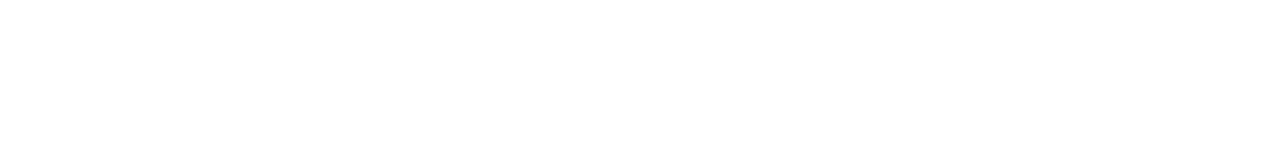
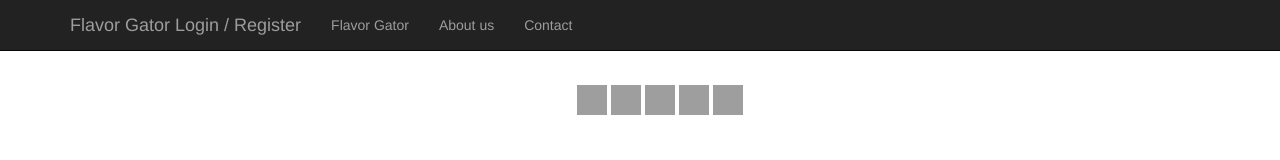
Before and after one commit to nicolas-shupe/flavorgator, a plain HTML site: page public/app.html in a window 1280 px wide. Drawn offline with Linux system fonts and the light colour scheme; grey boxes are pictures that could not be loaded.

Commit message:
final commit before merg

```diff
--- a/public/about.html
+++ b/public/about.html
@@ -144,3 +144,25 @@
 </body>
 
 </html>
+
+
+
+<!--social media buttons-->
+<footer>
+<head>
+<link rel="stylesheet" type="text/css" href="socialmedia.css">
+</head>
+<div class="container">
+    <div class="row">
+    <div class="social">
+            <ul class="social_icons text-center">
+              <li class="facebook"><a href="https://www.facebook.com/Flavor-Gator-1481504198548814/">facebook</a></li>
+              <li class="twitter"><a href="https://twitter.com/FlavorGator">twitter</a></li>
+             <li class="insta"><a href="https://www.instagram.com/flavorgatorofficial/?hl=en">insta</a></li>
+             <li class="youtube"><a href="https://www.youtube.com/channel/UCYi1gVv0l8iOUMzvhvQNlTA">youtube</a></li>
+            <li class="pin"><a href="https://www.pinterest.com/flavorgator/">pintrest</a></li>
+         </ul>
+     </div>
+    </div>
+</div>
+</footer>
--- a/public/app.html
+++ b/public/app.html
@@ -0,0 +1,107 @@
+<!DOCTYPE html>
+<html lang="en">
+
+<head>
+
+    <meta charset="utf-8">
+    <meta http-equiv="X-UA-Compatible" content="IE=edge">
+    <meta name="viewport" content="width=device-width, initial-scale=1">
+    <meta name="description" content="">
+    <meta name="author" content="">
+
+    <!-- this is the name in the users tab -->
+    <title>Flavor Gator Homepage</title>
+    <link href="res/flavorgatoricon.ico" rel="shortcut icon" />
+
+
+
+
+    <!-- Bootstrap Core CSS -->
+    <link href="css/bootstrap.min.css" rel="stylesheet">
+
+    <!-- Custom CSS -->
+    <style>
+    body {
+        padding-top: 70px;
+        /* Required padding for .navbar-fixed-top. Remove if using .navbar-static-top. Change if height of navigation changes. */
+    }
+    </style>
+
+    <!-- HTML5 Shim and Respond.js IE8 support of HTML5 elements and media queries -->
+    <!-- WARNING: Respond.js doesn't work if you view the page via file:// -->
+    <!--[if lt IE 9]>
+        <script src="https://oss.maxcdn.com/libs/html5shiv/3.7.0/html5shiv.js"></script>
+        <script src="https://oss.maxcdn.com/libs/respond.js/1.4.2/respond.min.js"></script>
+    <![endif]-->
+
+</head>
+
+<body>
+
+    <!-- Navigation -->
+    <nav class="navbar navbar-inverse navbar-fixed-top" role="navigation">
+        <div class="container">
+            <!-- Brand and toggle get grouped for better mobile display -->
+            <div class="navbar-header">
+                <button type="button" class="navbar-toggle" data-toggle="collapse" data-target="#bs-example-navbar-collapse-1">
+                    <span class="sr-only">Toggle navigation</span>
+                    <span class="icon-bar"></span>
+                    <span class="icon-bar"></span>
+                    <span class="icon-bar"></span>
+                </button>
+                <a class="navbar-brand" href="index.html">Flavor Gator Login / Register</a>
+            </div>
+            <!-- Collect the nav links, forms, and other content for toggling -->
+            <div class="collapse navbar-collapse" id="bs-example-navbar-collapse-1">
+                <ul class="nav navbar-nav">
+                	<li>
+                		<a href="app.html"> Flavor Gator </a>
+                	<li>
+
+                    <li>
+                        <a href="about.html">About us</a>
+                    </li>
+
+                    <li>
+                        <a href="contact.html">Contact</a>
+                    </li>
+                </ul>
+            </div>
+            <!-- /.navbar-collapse -->
+        </div>
+        <!-- /.container -->
+    </nav>
+
+
+
+
+
+
+
+
+
+
+
+
+
+
+
+<!--social media buttons-->
+<footer>
+<head>
+<link rel="stylesheet" type="text/css" href="socialmedia.css">
+</head>
+<div class="container">
+    <div class="row">
+    <div class="social">
+            <ul class="social_icons text-center">
+              <li class="facebook"><a href="https://www.facebook.com/Flavor-Gator-1481504198548814/">facebook</a></li>
+              <li class="twitter"><a href="https://twitter.com/FlavorGator">twitter</a></li>
+             <li class="insta"><a href="https://www.instagram.com/flavorgatorofficial/?hl=en">insta</a></li>
+             <li class="youtube"><a href="https://www.youtube.com/channel/UCYi1gVv0l8iOUMzvhvQNlTA">youtube</a></li>
+            <li class="pin"><a href="https://www.pinterest.com/flavorgator/">pintrest</a></li>
+         </ul>
+     </div>
+    </div>
+</div>
+</footer>
```
Also changed, not shown: public/contact.html (+22 -0 lines), public/index.html (+5 -1 lines).
